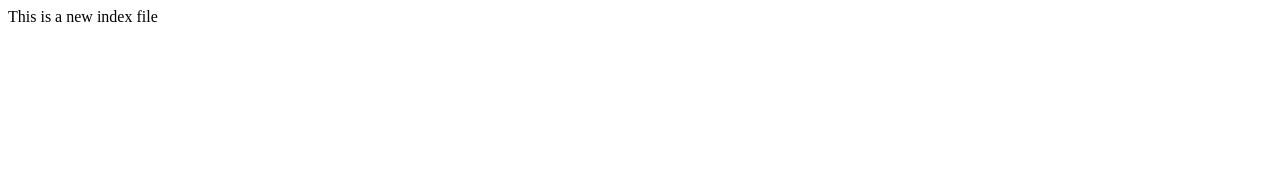
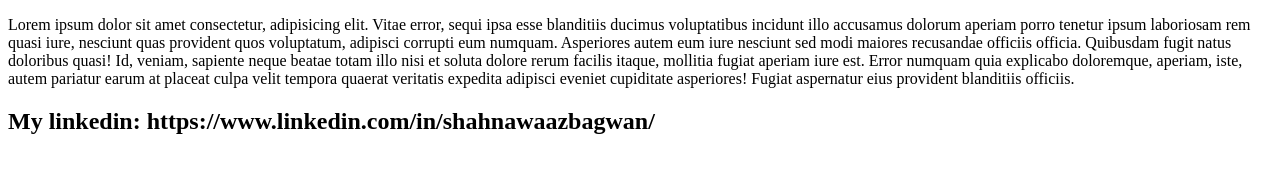
Before and after one commit to ShahnawaazBagwan/LocalRepo-git, a plain HTML site: page index.html in a window 1280 px wide. Drawn offline with Linux system fonts and the light colour scheme.

Commit message:
add linkedIn link

```diff
--- a/index.html
+++ b/index.html
@@ -1,3 +1,14 @@
-<p>
-    This is a new index file
-</p>
+<!DOCTYPE html>
+<html lang="en">
+<head>
+    <meta charset="UTF-8">
+    <meta name="viewport" content="width=device-width, initial-scale=1.0">
+    <title>feature_1</title>
+</head>
+<body>
+    <p>
+        Lorem ipsum dolor sit amet consectetur, adipisicing elit. Vitae error, sequi ipsa esse blanditiis ducimus voluptatibus incidunt illo accusamus dolorum aperiam porro tenetur ipsum laboriosam rem quasi iure, nesciunt quas provident quos voluptatum, adipisci corrupti eum numquam. Asperiores autem eum iure nesciunt sed modi maiores recusandae officiis officia. Quibusdam fugit natus doloribus quasi! Id, veniam, sapiente neque beatae totam illo nisi et soluta dolore rerum facilis itaque, mollitia fugiat aperiam iure est. Error numquam quia explicabo doloremque, aperiam, iste, autem pariatur earum at placeat culpa velit tempora quaerat veritatis expedita adipisci eveniet cupiditate asperiores! Fugiat aspernatur eius provident blanditiis officiis.
+
+    <h2>My linkedin: https://www.linkedin.com/in/shahnawaazbagwan/</h2>
+</body>
+</html>
```
